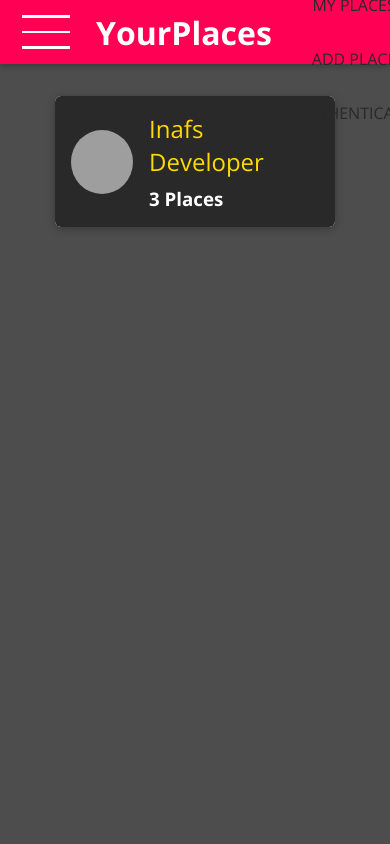
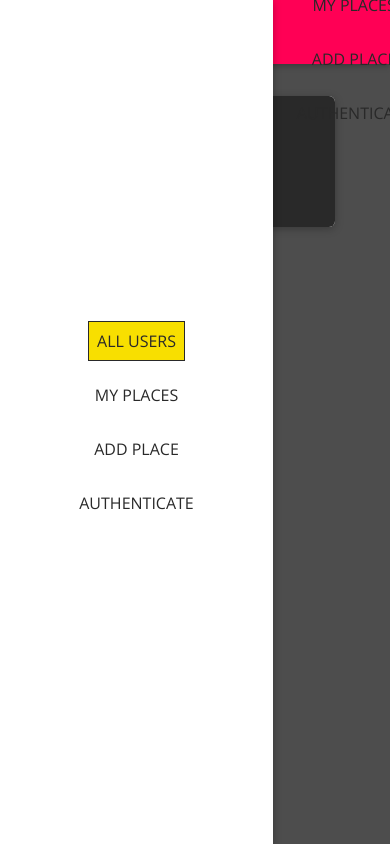
Before and after one commit to inafsdeveloper/yourplace, a React (Create React App) app: page / in a window 390 px wide. Built offline with nearby package versions, Linux system fonts and the light colour scheme; grey boxes are pictures that could not be loaded.

Commit message:
Implementing a Basic Desktop & Mobile Navigation

```diff
--- a/src/shared/Navigation/MainNavigation.js
+++ b/src/shared/Navigation/MainNavigation.js
@@ -4,10 +4,17 @@
 import MainHeader from './MainHeader';
 import NavLinks from './NavLinks';
 import './MainNavigation.css';
+import SideDrawer from './SideDrawer';
 
 
 const MainNavigation = props => {
   return (
+    <React.Fragment>
+      <SideDrawer>
+        <nav className="main-navigation__drawer-nav">
+          <NavLinks />
+        </nav>
+      </SideDrawer>
       <MainHeader>
         <button className="main-navigation__menu-btn">
           <span />
@@ -21,6 +28,7 @@
           <NavLinks />
         </nav>
       </MainHeader>
+    </React.Fragment>
   );
 };
 
--- a/src/shared/Navigation/SideDrawer.css
+++ b/src/shared/Navigation/SideDrawer.css
@@ -0,0 +1,10 @@
+.side-drawer {
+    position: fixed;
+    left: 0;
+    top: 0;
+    z-index: 100;
+    height: 100vh;
+    width: 70%;
+    background: white;
+    box-shadow: 0 2px 8px rgba(0, 0, 0, 0.26);
+  }
--- a/src/shared/Navigation/SideDrawer.js
+++ b/src/shared/Navigation/SideDrawer.js
@@ -0,0 +1,9 @@
+import React from 'react';
+
+import './SideDrawer.css';
+
+const SideDrawer = props => {
+  return <aside className="side-drawer">{props.children}</aside>
+};
+
+export default SideDrawer;
```
Lines whose indentation alone changed are shown as unchanged.
